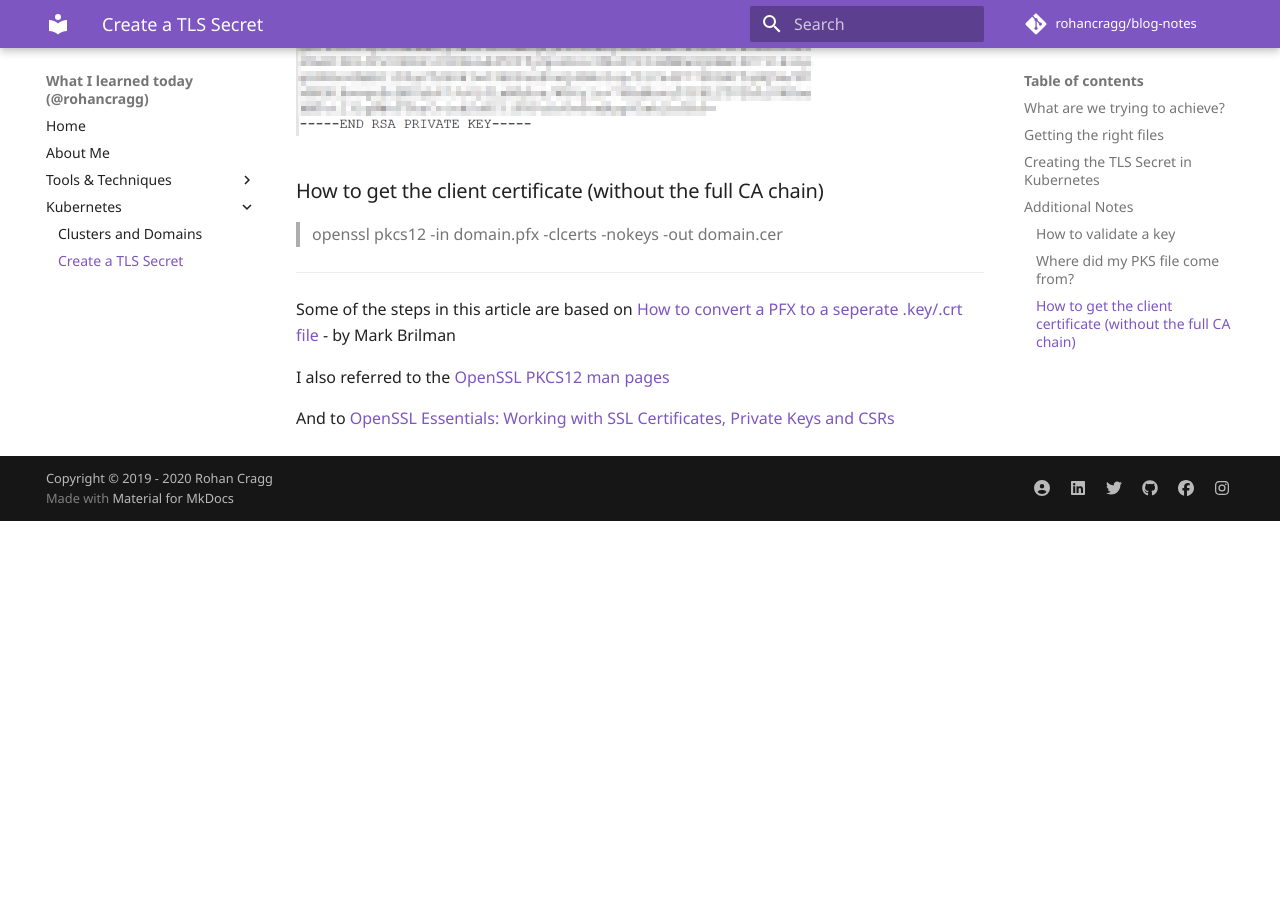
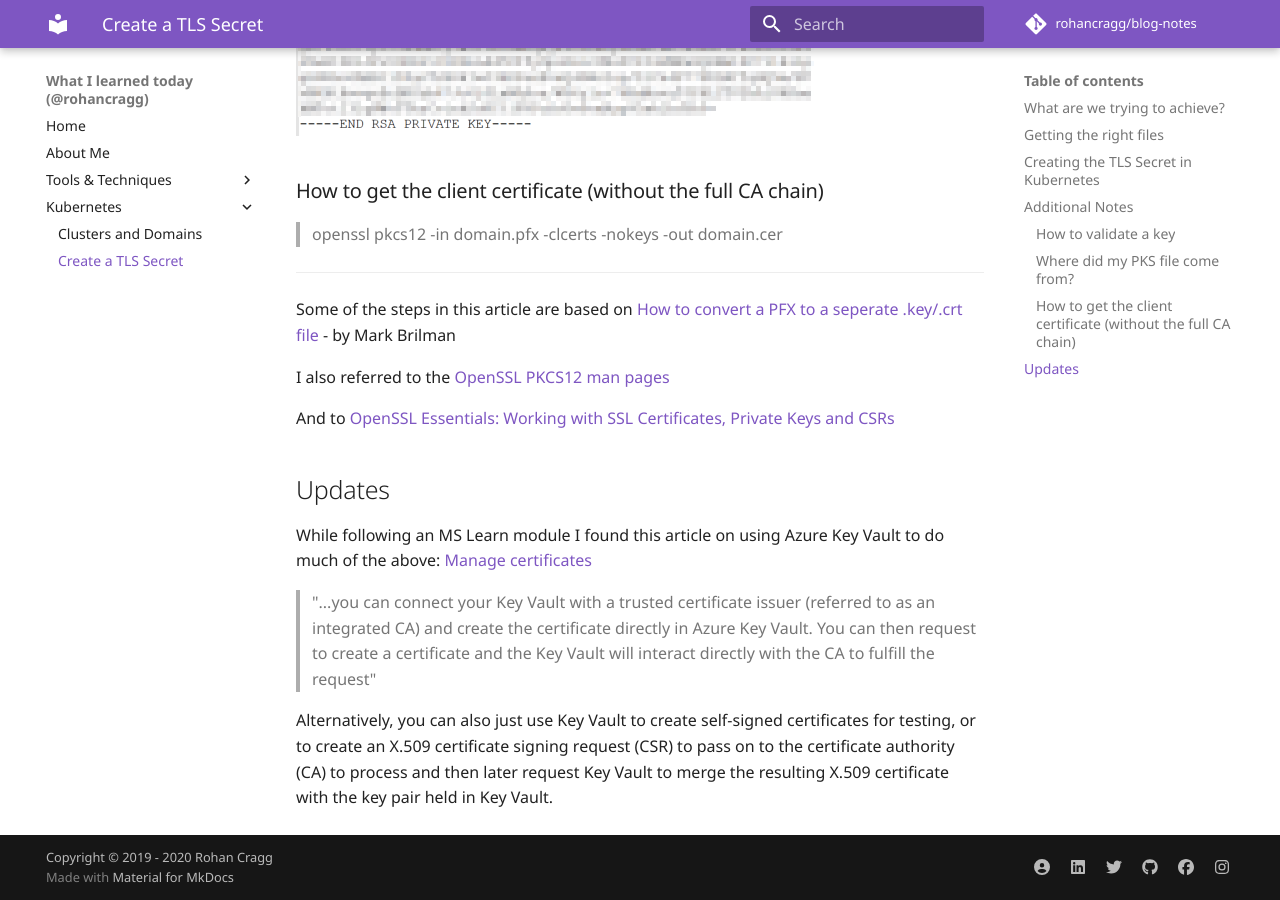
Before and after one commit to rohancragg/blog-notes, an MkDocs documentation site: the page built from docs/aks/create-tls-secret.md, in a window 1280 px wide and 900 px high, scrolled down 4000 px. Built offline with MkDocs 1.6.1 and Material for MkDocs 9.7.7, drawn with Linux system fonts in a browser that asks for light colours; comment, search, counter and statistics services are not loaded; old or Windows-style settings are respelled for this version of MkDocs; before the commit the page ends 4521 px from its top, so only the background shows below that.

Commit message:
Notes on key vault for certs

```diff
--- a/docs/aks/create-tls-secret.md
+++ b/docs/aks/create-tls-secret.md
@@ -107,3 +107,12 @@ Some of the steps in this article are based on [How to convert a PFX to a sepera
 I also referred to the [OpenSSL PKCS12 man pages](https://www.openssl.org/docs/manmaster/man1/openssl-pkcs12.html)
 
 And to [OpenSSL Essentials: Working with SSL Certificates, Private Keys and CSRs](https://www.digitalocean.com/community/tutorials/openssl-essentials-working-with-ssl-certificates-private-keys-and-csrs#convert-certificate-formats)
+
+## Updates
+
+While following an MS Learn module I found this article on using Azure Key Vault to do much of the above:
+[Manage certificates](https://docs.microsoft.com/en-gb/learn/modules/configure-and-manage-azure-key-vault/5-manage-certificates)
+
+> "...you can connect your Key Vault with a trusted certificate issuer (referred to as an integrated CA) and create the certificate directly in Azure Key Vault. You can then request to create a certificate and the Key Vault will interact directly with the CA to fulfill the request"
+
+Alternatively, you can also just use Key Vault to create self-signed certificates for testing, or to create an X.509 certificate signing request (CSR) to pass on to the certificate authority (CA) to process and then later request Key Vault to merge the resulting X.509 certificate with the key pair held in Key Vault.
```
